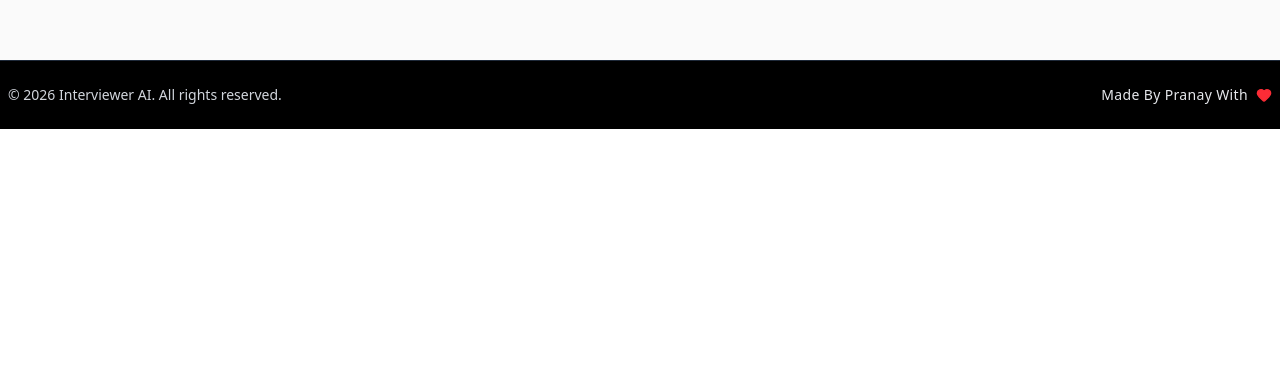
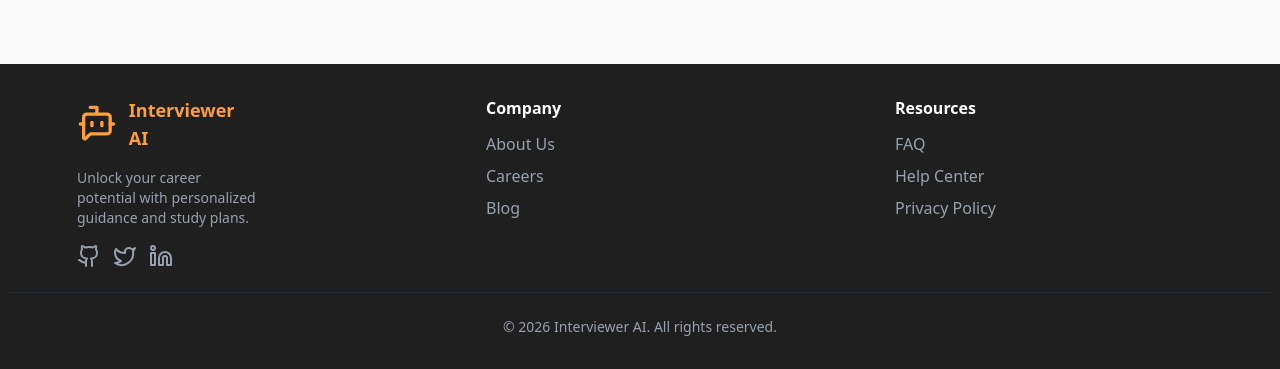
Before and after one commit to ishigoDev/interviewer-ai, a Next.js app: page / in a window 1280 px wide. Shown: the part 825-1194 px from the top of the page. Before the commit the page ends 954 px from the top, so only its background shows below. Built offline with nearby package versions, Linux system fonts and the light colour scheme.

Commit message:
resolved the issues

```diff
--- a/src/components/footer/footer.tsx
+++ b/src/components/footer/footer.tsx
@@ -1,15 +1,55 @@
-import { Heart } from "lucide-react";
+import { Github, Twitter, Linkedin } from "lucide-react";
+import Link from "next/link";
+import SiteIcon from "../ui/SiteIcon";
 
 export default function Footer() {
-       return (
-		<footer className="w-full bg-black text-white border-t border-gray-800">
-			<div className="max-w-7xl mx-auto px-2 py-6 flex flex-col md:flex-row items-center md:justify-between gap-2">
-				<div className="text-sm text-center md:text-left text-gray-300">&copy; {new Date().getFullYear()} Interviewer AI. All rights reserved.</div>
-				<div className="flex items-center gap-2 text-sm text-center md:text-right text-gray-200">
-					<span className="capitalize tracking-wide">made by pranay with</span>
-					<Heart className="w-4 h-4 text-red-500" fill="currentColor" />
+	return (
+		<footer className="w-full bg-[#1f1f1f] text-gray-200">
+			<div className="max-w-8xl px-2 py-8">
+				<div className="px-0 py-0">
+					<div className="grid grid-cols-1 md:grid-cols-3 gap-8 ml-[69px]">
+						<div className="flex flex-col gap-4 max-w-[48%] justify-between items-start">
+							<Link href="/">
+								<SiteIcon size={40} showLabel label="Interviewer AI" />
+							</Link>
+                            <div className="flex items-center">
+                            <div className="text-sm text-gray-400">Unlock your career potential with personalized guidance and study plans.</div>
+                            </div>
+							<div className="flex items-center gap-3">
+								<a href="#" aria-label="GitHub" className="text-gray-400 hover:text-white">
+									<Github className="w-6 h-6" />
+								</a>
+								<a href="#" aria-label="Twitter" className="text-gray-400 hover:text-white">
+									<Twitter className="w-6 h-6" />
+								</a>
+								<a href="#" aria-label="LinkedIn" className="text-gray-400 hover:text-white">
+									<Linkedin className="w-6 h-6" />
+								</a>
+							</div>
+						</div>
+						<div>
+							<div className="font-semibold text-white mb-3">Company</div>
+							<ul className="space-y-2 text-gray-400">
+								<li><a href="#" className="hover:text-white">About Us</a></li>
+								<li><a href="#" className="hover:text-white">Careers</a></li>
+								<li><a href="#" className="hover:text-white">Blog</a></li>
+							</ul>
+						</div>
+						<div>
+							<div className="font-semibold text-white mb-3">Resources</div>
+							<ul className="space-y-2 text-gray-400">
+								<li><a href="#" className="hover:text-white">FAQ</a></li>
+								<li><a href="#" className="hover:text-white">Help Center</a></li>
+								<li><a href="#" className="hover:text-white">Privacy Policy</a></li>
+							</ul>
+						</div>
+					</div>
+
+					<hr className="border-gray-800 my-6" />
+
+					<div className="text-center text-sm text-gray-400">&copy; {new Date().getFullYear()} Interviewer AI. All rights reserved.</div>
 				</div>
 			</div>
 		</footer>
-       );
+	);
 }
--- a/src/components/header/header.tsx
+++ b/src/components/header/header.tsx
@@ -1,4 +1,4 @@
-import { BotMessageSquare } from 'lucide-react';
+import SiteIcon from "../ui/SiteIcon";
 import Link from 'next/link';
 import { Button } from '../ui/button';
 
@@ -7,19 +7,12 @@ const Header = () => {
     <header className="py-6 px-6 bg-black text-white border-b border-b-gray-700">
       <div className="container mx-auto flex justify-between items-center">
         <Link href="/" className="flex items-center gap-2">
-          <BotMessageSquare  className="w-8 h-8"/>
-          <span className="text-lg font-semibold">Interviewer AI</span>
+          <SiteIcon size={40} showLabel label="Interviewer AI" />
         </Link>
         <div className="flex items-center gap-4">
-          <Button variant="outline" className="text-white bg-black" asChild>
-            <Link href="/login">
-              Login
-            </Link>
-          </Button>
+            <Link href="/login" className="mr-2 hover:underline">Login</Link>
           <Button variant="outline" className="text-black bg-white hover:bg-black hover:text-white" asChild>
-            <Link href="/signup">
-              Sign Up
-            </Link>
+            <Link href="/signup">Sign Up</Link>
           </Button>
         </div>
       </div>
--- /dev/null
+++ b/src/components/ui/SiteIcon.tsx
@@ -0,0 +1,30 @@
+import { BotMessageSquare } from "lucide-react";
+
+type SiteIconProps = {
+  size?: number | string;
+  color?: string;
+  className?: string;
+  label?: string | null;
+  showLabel?: boolean;
+};
+
+export default function SiteIcon({
+  size = 40,
+  color = "#FF9E3DFF",
+  className = "",
+  label = "Interviewer AI",
+  showLabel = false,
+}: SiteIconProps) {
+  return (
+    <div className={`flex items-center gap-3 ${className}`}>
+      <BotMessageSquare size={size} color={color} />
+      {showLabel && label ? (
+        <div className="flex flex-col">
+          <div className={`font-semibold text-lg`} style={{ color }}>
+            {label}
+          </div>
+        </div>
+      ) : null}
+    </div>
+  );
+}
```
